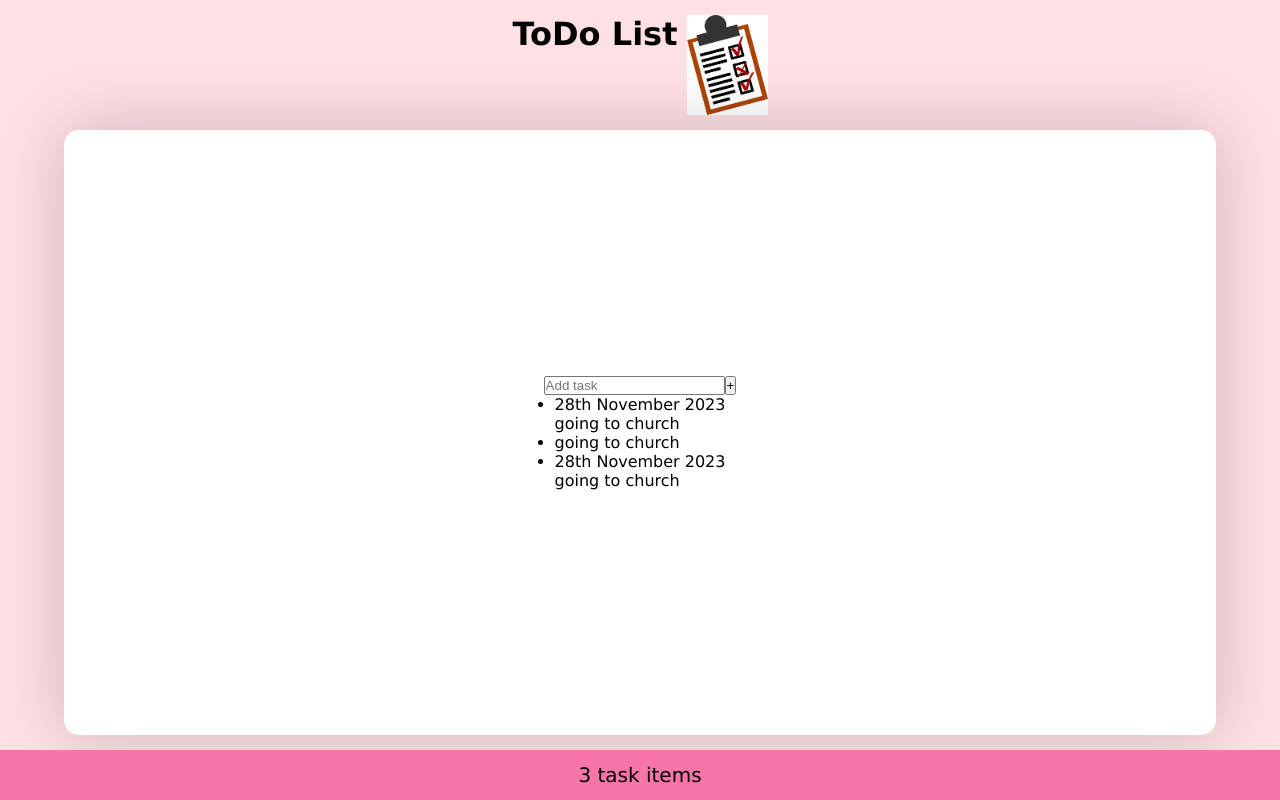
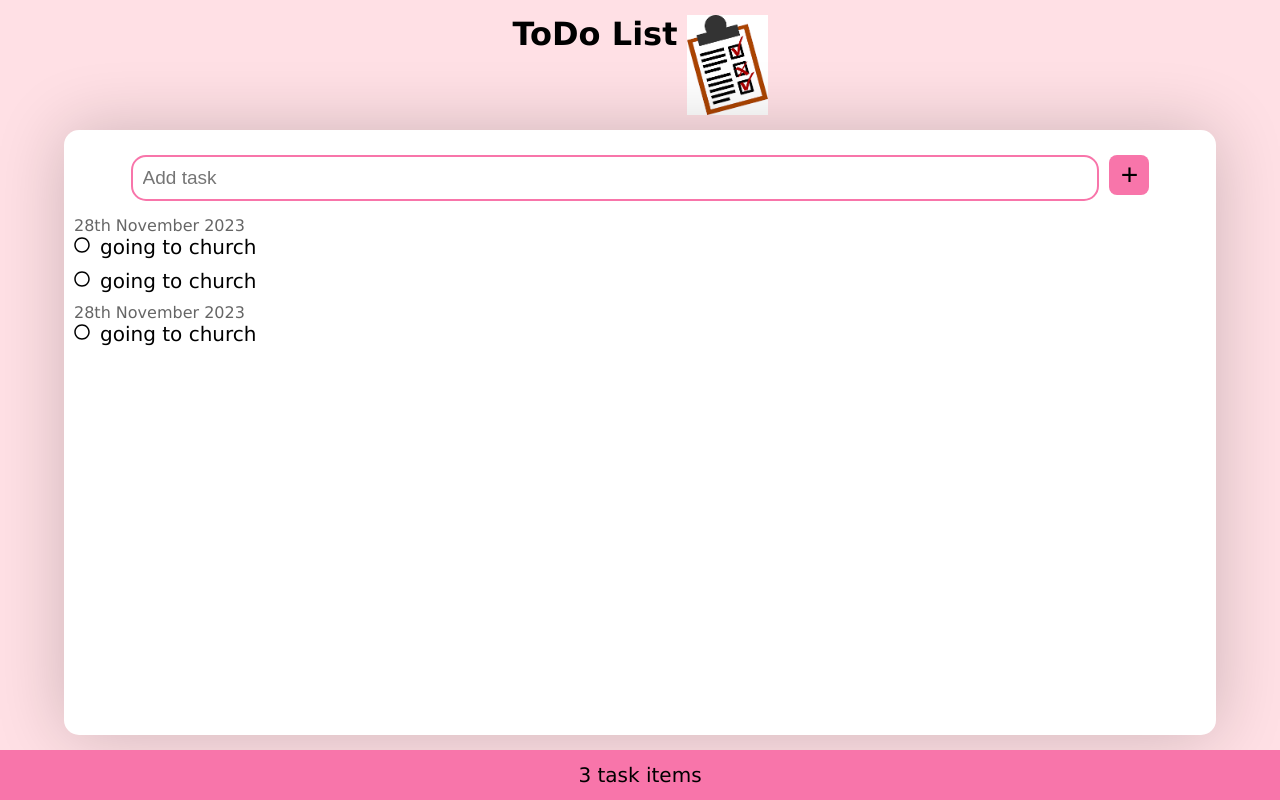
Before and after one commit to chiagoziepio/todo-list, a React (Vite) app: page / in a window 1280 px wide. Built offline with nearby package versions, Linux system fonts and the light colour scheme.

Commit message:
create a feature for checking a list item

```diff
--- a/package.json
+++ b/package.json
@@ -12,7 +12,8 @@
   "dependencies": {
     "date-fns": "^2.30.0",
     "react": "^18.2.0",
-    "react-dom": "^18.2.0"
+    "react-dom": "^18.2.0",
+    "react-icons": "^4.12.0"
   },
   "devDependencies": {
     "@types/react": "^18.2.15",
--- a/src/App.jsx
+++ b/src/App.jsx
@@ -1,29 +1,37 @@
-import { useState } from 'react'
+import { useState, useRef } from 'react'
 
 import Header from './Header';
 import Footer from './Footer';
 import Task from './Task';
 import { format} from 'date-fns'
+import { FaRegCircle } from "react-icons/fa";
+import { FaRegCircleCheck } from "react-icons/fa6"
 
 function App() {
+  const[isChecked, setISChecked]= useState(true)
   const [tasks,setTasks]=useState([
     {
       id:1,
+      checked:isChecked,
       createdDate: "28th November 2023",
       body: "going to church",
     },
     {
       id:2,
+      checked:isChecked,
       createDdate: "28th November 2023",
       body: "going to church",
     },
     {
       id:3,
+      checked:isChecked,
       createdDate: "28th November 2023",
       body: "going to church",
     }
   ]);
   const[inputValue,setInputValue] = useState("")
+  const [isUnchecked, setIsUnchecked] = useState(true)
+
 
   const handleSubmit = (e)=>{
     e.preventDefault()
@@ -34,6 +42,13 @@ function App() {
     setTasks(allTask)
     setInputValue("")
   }
+
+  const handleChecked = (id)=>{
+    const listItems = tasks.map(item => item.id === id ? {...item, checked: !item.checked} : item);
+    setTasks(listItems)
+
+
+  }
   return (
     <div className='app'>
       <Header/>
@@ -42,6 +57,9 @@ function App() {
         inputValue={inputValue}
         setInputValue={setInputValue}
         handleSubmit={handleSubmit}
+        handleChecked={handleChecked}
+       isChecked={isChecked}
+
       />
       <Footer
         tasks={tasks.length}
--- a/src/ListItems.jsx
+++ b/src/ListItems.jsx
@@ -1,11 +1,28 @@
-import React from 'react'
+import React, { useRef } from 'react'
 
-const ListItems = ({task}) => {
+import { FaRegCircle } from "react-icons/fa";
+import { FaRegCircleCheck } from "react-icons/fa6"
+const ListItems = ({task, handleChecked,isChecked}) => {
+
+    const labelRef = useRef(null)
+
   return (
     <>
        <li key={task.id}>
+
             <span>{task.createdDate}</span>
-            <p className="task-body">{task.body}</p>
+            <div className='bodyandcirlce' >
+                <label onClick={()=>handleChecked(task.id)} >{task.checked ? <FaRegCircle/>: <FaRegCircleCheck/> }</label>
+               {/*  <span className="icon"
+                    onClick={handleChecked}
+                >
+                    {isChecked ? <FaRegCircle/>: <FaRegCircleCheck/>}
+                </span> */}
+                <p className="task-body">
+
+                    {task.body}
+                </p>
+            </div>
         </li>
     </>
   )
--- a/src/Task.jsx
+++ b/src/Task.jsx
@@ -2,7 +2,7 @@ import React from 'react'
 import ListItems from './ListItems'
 import Input from './Input'
 
-const Task = ({tasks,inputValue,handleSubmit,setInputValue}) => {
+const Task = ({tasks,inputValue,handleSubmit,setInputValue, handleChecked,isChecked}) => {
   return (
     <main>
         <Input
@@ -15,6 +15,9 @@ const Task = ({tasks,inputValue,handleSubmit,setInputValue}) => {
                 <ListItems
                   key={task.id}
                  task={task}
+                 handleChecked={handleChecked}
+                 isChecked={isChecked}
+
                 />
             ))}
 
--- a/src/index.css
+++ b/src/index.css
@@ -32,11 +32,67 @@ main{
     display: flex;
     flex-direction: column;
     align-items: center;
-    justify-content: center;
+    justify-content: flex-start;
     width: 90vw;
     background-color: white;
    border-radius: 15px;
    box-shadow: 0 0 70px rgba(0,0,0,0.2);
+   padding: 10px;
+
+}
+main form{
+    display: flex;
+    width: 90%;
+    margin: 15px 0;
+}
+main form input{
+    flex-grow: 1;
+    margin-right: 10px;
+    padding: 10px;
+    outline: none;
+    font-size: 19px;
+    border: 2px solid #f875aa;
+    border-radius: 15px;
+
+}
+main form button{
+    width: 40px;
+    height: 40px;
+    font-size: 30px;
+    background-color: #f875aa;
+    border: none;
+    border-radius: 8px;
+    transition: transform .4s ease-in-out;
+}
+main form button:hover{
+    transform: scale(1.1);
+}
+main ul{
+    width: 100%;
+    list-style: none;
+}
+main ul li{
+    margin-bottom: 10px;
+}
+main ul li .bodyandcirlce{
+    display: flex;
+    align-items: center;
+}
+main ul li .bodyandcirlce p{
+    font-weight: 500;
+    font-size: 20px;
+    margin-left: 10px;
+}
+main ul li .bodyandcirlce input{
+    width: 30px;
+    height: 30px;
+    border-radius: 10px;
+    border: red;
+
+}
+main ul li span{
+    opacity: 0.6;
+    margin-bottom:5px ;
 }
 footer{
    height: 50px;
```
Also changed, not shown: 1 other file (tests, documents, lock files or other folders).
